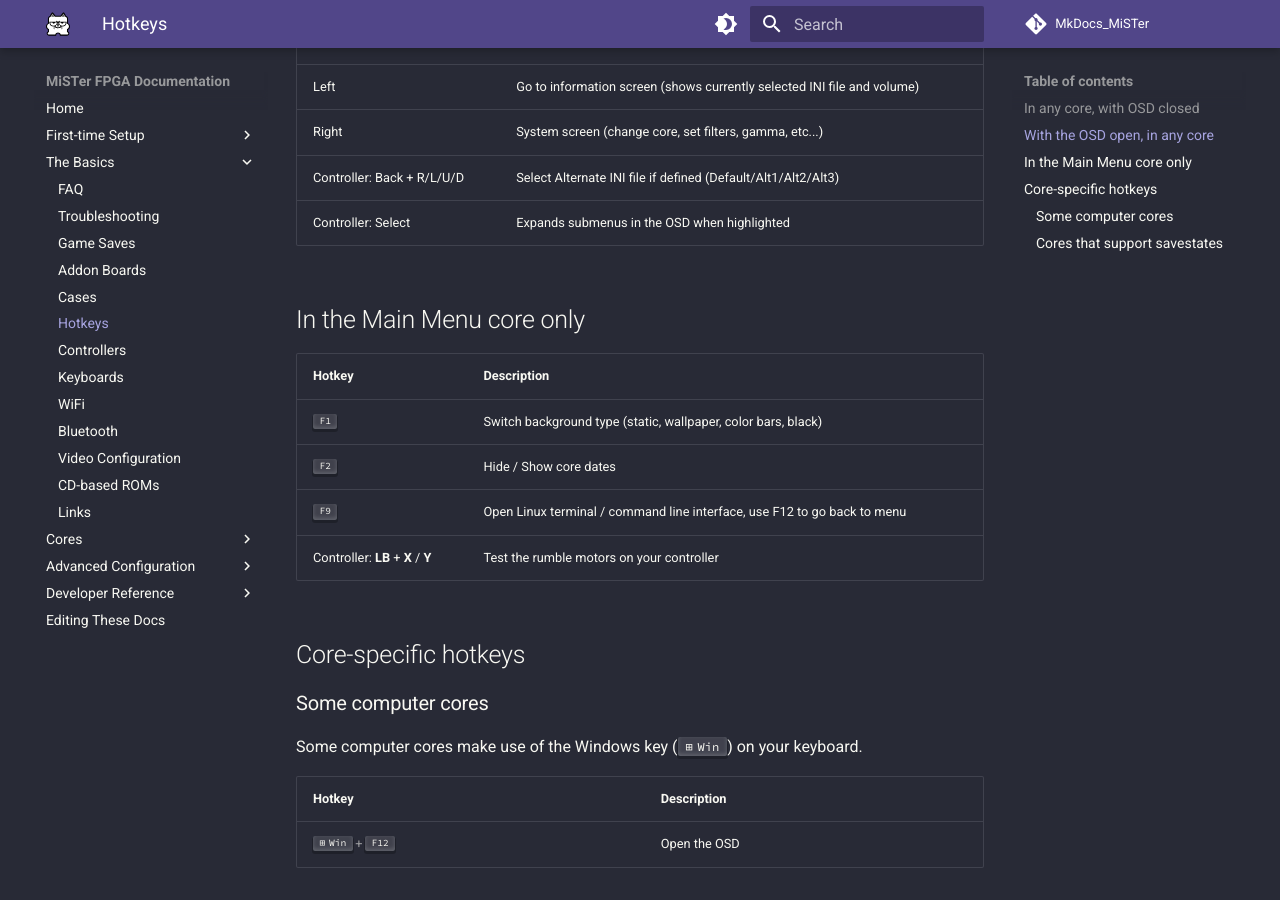
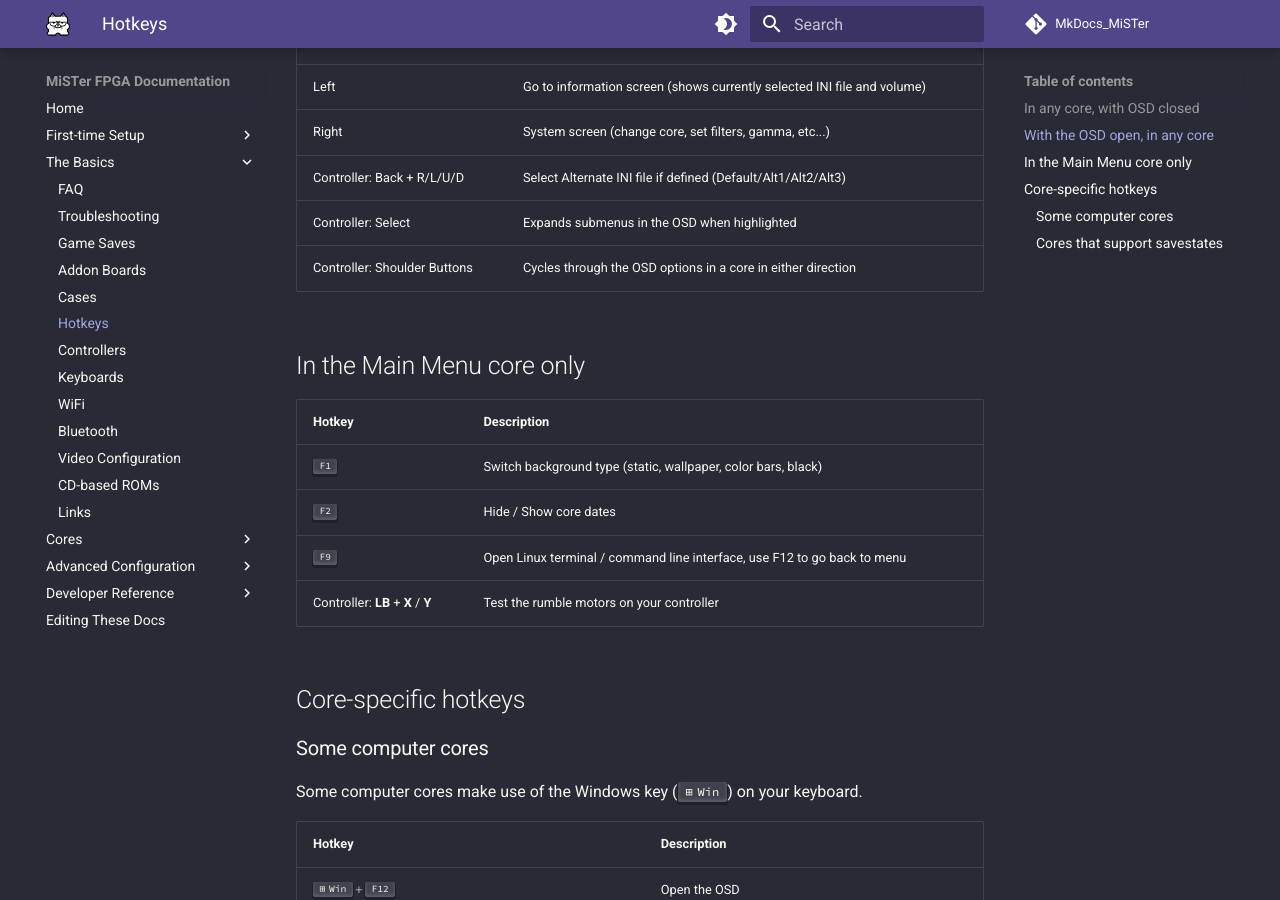
Before and after one commit to MiSTer-devel/MkDocs_MiSTer, an MkDocs documentation site: the page built from docs/basics/hotkey.md, in a window 1280 px wide and 900 px high, scrolled down 1049 px. Built offline with MkDocs 1.6.1 and Material for MkDocs 9.7.7, drawn with Linux system fonts in a browser that asks for light colours; comment, search, counter and statistics services are not loaded.

Commit message:
hotkey.md: controller shoulder buttons osd inc/dec

```diff
--- a/docs/basics/hotkey.md
+++ b/docs/basics/hotkey.md
@@ -15,19 +15,20 @@
 
 ## With the OSD open, in any core
 
-| Hotkey                     | Description                                                             |
-| -------------------------- | ----------------------------------------------------------------------- |
-| ++f12++                    | Close OSD                                                               |
-| ++f11++                    | Pair Bluetooth controller                                               |
-| Hold IO Board OSD Button   | Alternate method to Pair Bluetooth controller
-| Left                       | Go to information screen (shows currently selected INI file and volume) |
-| Right                      | System screen (change core, set filters, gamma, etc...)                 |
-| Controller: Back + R/L/U/D | Select Alternate INI file if defined (Default/Alt1/Alt2/Alt3)           |
-| Controller: Select         | Expands submenus in the OSD when highlighted                            |
+| Hotkey                       | Description                                                             |
+| ---------------------------- | ----------------------------------------------------------------------- |
+| ++f12++                      | Close OSD                                                               |
+| ++f11++                      | Pair Bluetooth controller                                               |
+| Hold IO Board OSD Button     | Alternate method to Pair Bluetooth controller                           |
+| Left                         | Go to information screen (shows currently selected INI file and volume) |
+| Right                        | System screen (change core, set filters, gamma, etc...)                 |
+| Controller: Back + R/L/U/D   | Select Alternate INI file if defined (Default/Alt1/Alt2/Alt3)           |
+| Controller: Select           | Expands submenus in the OSD when highlighted                            |
+| Controller: Shoulder Buttons | Cycles through the OSD options in a core in either direction            |
 
 ## In the Main Menu core only
 
-| Hotkey                    | Description                                                              |
+| Hotkey                             | Description                                                              |
 | ---------------------------------- | ------------------------------------------------------------------------ |
 | ++f1++                             | Switch background type (static, wallpaper, color bars, black)            |
 | ++f2++                             | Hide / Show core dates                                                   |
```
